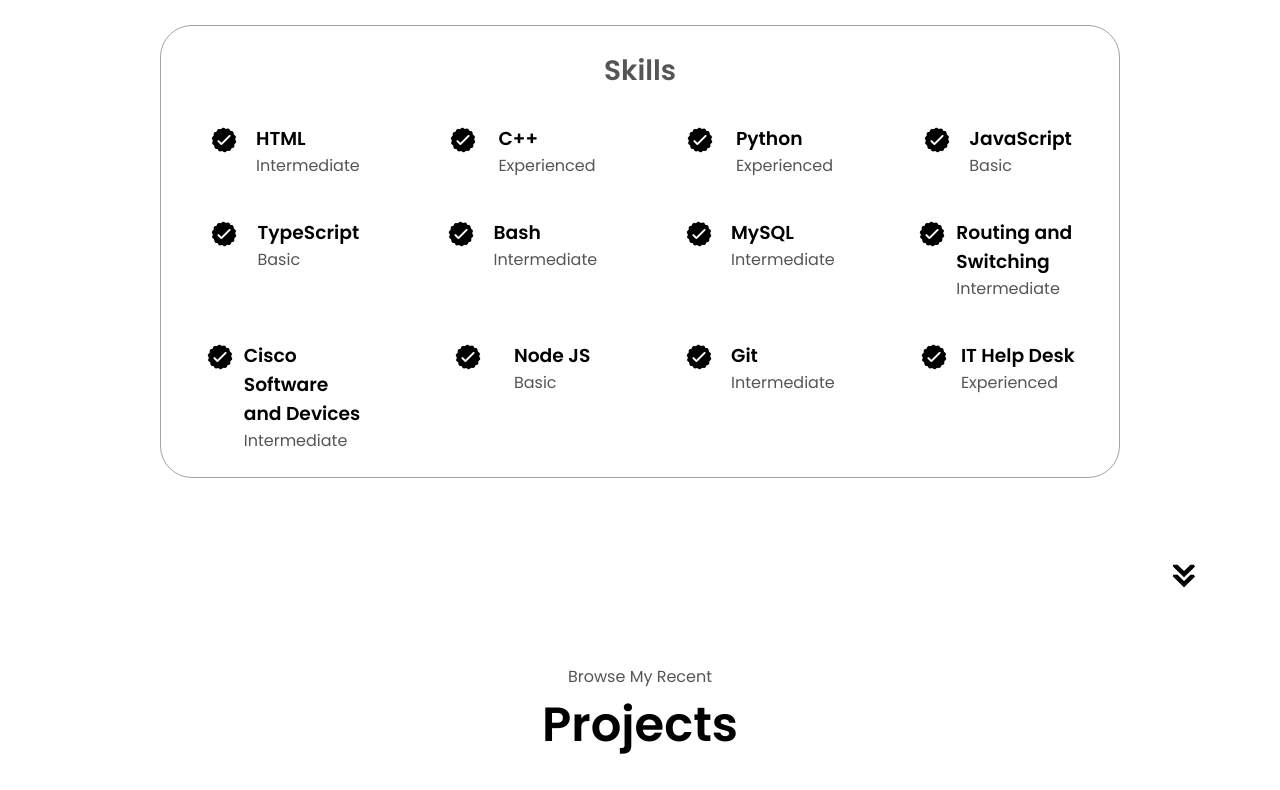
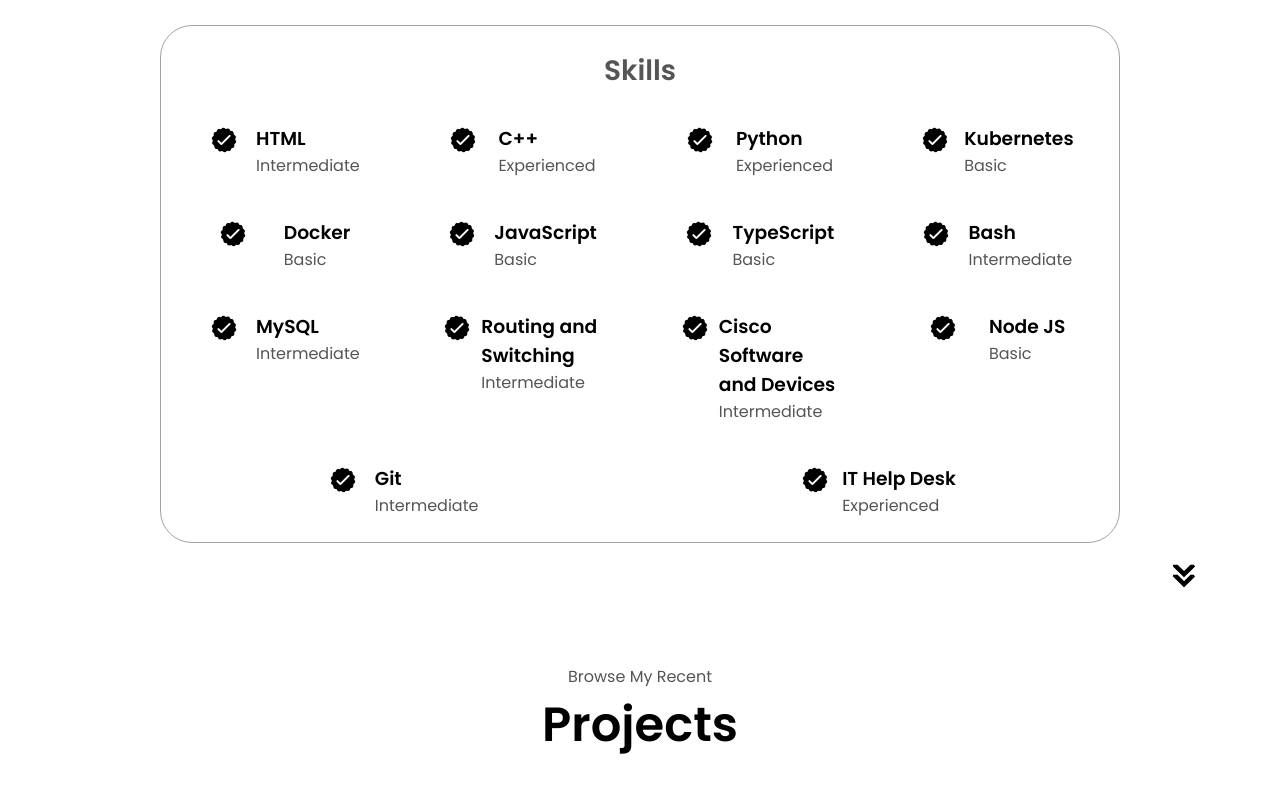
Before and after one commit to DNSchulte21/DNSchulte21.github.io, a plain HTML site: page index.html in a window 1280 px wide. Shown: the part 1800-2590 px from the top of the page. Drawn offline with Linux system fonts and the light colour scheme.

Commit message:
added Kubernetes

```diff
--- a/index.html
+++ b/index.html
@@ -165,6 +165,28 @@
                 <div>
                   <h3>Python</h3>
                   <p>Experienced</p>
+                </div>
+              </article>
+              <article>
+                <img
+                  src="./assets/checkmark.png"
+                  alt="Experience icon"
+                  class="icon"
+                />
+                <div>
+                  <h3>Kubernetes</h3>
+                  <p>Basic</p>
+                </div>
+              </article>
+              <article>
+                <img
+                  src="./assets/checkmark.png"
+                  alt="Experience icon"
+                  class="icon"
+                />
+                <div>
+                  <h3>Docker</h3>
+                  <p>Basic</p>
                 </div>
               </article>
 
```
